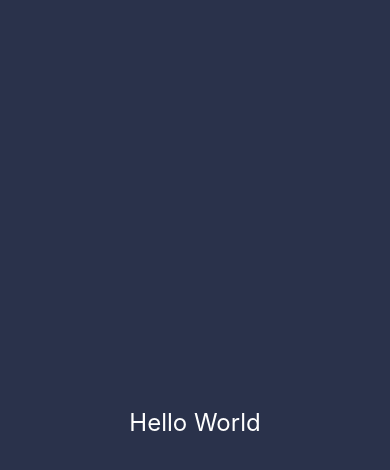
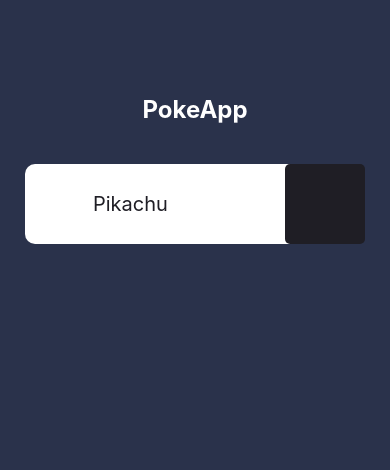
Before and after one commit to steniodocarmo00/PokeSearch, a React Native app: screen / in a window 390 px wide. Shown: the top 470 px of the page. Built offline with nearby package versions, Linux system fonts and the light colour scheme.

Commit message:
Feat(PokeView) new component

```diff
--- a/App.tsx
+++ b/App.tsx
@@ -1,4 +1,3 @@
-import { StatusBar } from 'react-native'
 import { Home } from './src/screens/Home'
 
 export default function App(){
--- /dev/null
+++ b/src/components/PokeView/index.tsx
@@ -0,0 +1,16 @@
+import { View, Text, Image } from "react-native";
+import { styles } from "./styles";
+
+export function PokeView(){
+    return(
+    <View style={styles.container}>
+        <Text style={styles.name}>
+            Pikachu
+        </Text>
+
+        <View style={styles.pokephoto}>
+
+        </View>
+    </View>
+    )
+}
--- /dev/null
+++ b/src/components/PokeView/styles.ts
@@ -0,0 +1,28 @@
+import { StyleSheet } from "react-native";
+import { Colors } from "react-native/Libraries/NewAppScreen";
+
+export const styles = StyleSheet.create({
+    container:{
+        width: '100%',
+        backgroundColor: '#FFF',
+        borderRadius: 10,
+        flexDirection: "row",
+        alignItems: "center",
+        marginBottom: 10
+
+    },
+    name:{
+        flex: 1,
+        fontSize: 20,
+        color: '#1F1E25',
+        marginLeft: '20%'
+    },
+    pokephoto:{
+        width: 80,
+        height: 80,
+        borderRadius: 5,
+        backgroundColor: '#1F1E25',
+        alignItems: 'center',
+        justifyContent: 'center',
+    }
+})
--- a/src/screens/Home/index.tsx
+++ b/src/screens/Home/index.tsx
@@ -1,13 +1,14 @@
-import { StatusBar } from 'expo-status-bar'
 import { Text, View } from 'react-native'
 import { styles } from './styles'
+import { PokeView } from '../../components/PokeView'
 
 export function Home() {
     return(
         <View style = {styles.container}>
            <Text style = {styles.title}>
-               Hello World
+               PokeApp
            </Text>
+           <PokeView />
         </View>
     )
 }
--- a/src/screens/Home/styles.ts
+++ b/src/screens/Home/styles.ts
@@ -5,11 +5,14 @@
         flex: 1,
         backgroundColor: '#2A324B',
         padding: 25,
-        justifyContent: 'center'
+        alignItems: 'center'
     },
     title: {
         color: '#FFF',
         fontSize: 24,
         textAlign: 'center',
+        fontWeight: 'bold',
+        marginTop: 70,
+        marginBottom: 40
     }
 })
```
